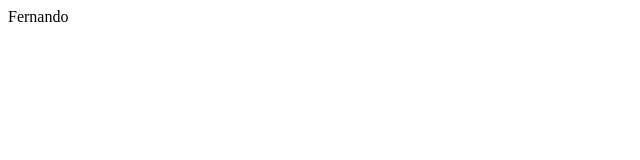
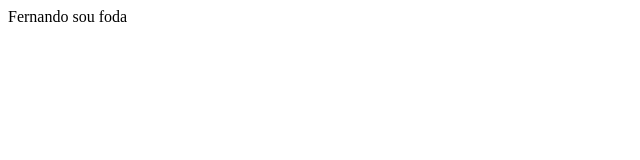
Before and after one commit to byanka90podgostosa/fermad, a plain HTML site: page index.html in a window 1280 px wide. Shown: the full height of the page, 0-640 px from the left. Drawn offline with Linux system fonts and the light colour scheme.

Commit message:
Update index.html

```diff
--- a/index.html
+++ b/index.html
@@ -6,6 +6,6 @@
     <title>Document</title>
 </head>
 <body>
-    Fernando
+    Fernando sou foda
 </body>
 </html>
```
